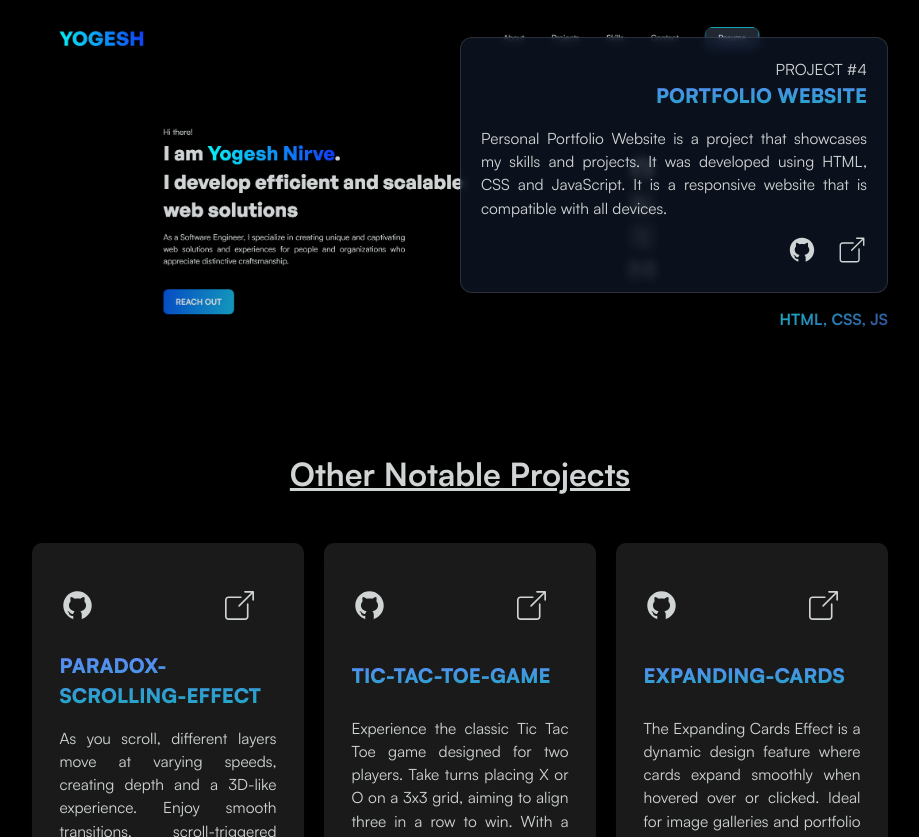
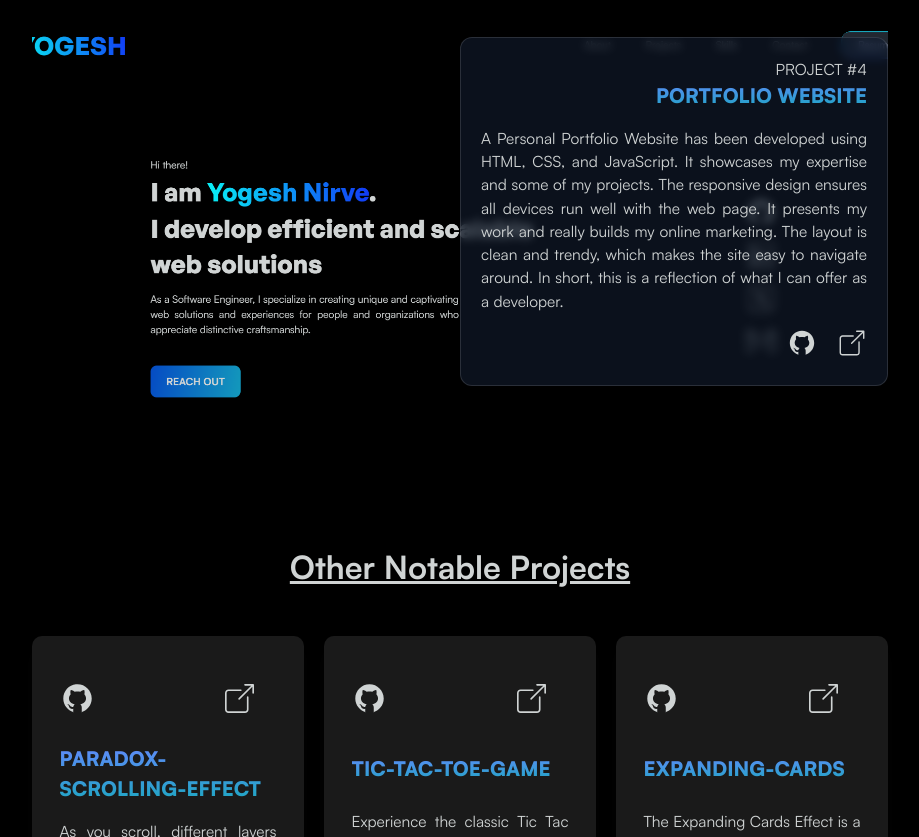
Before and after one commit to yogesh032003/Portfolio, a plain HTML site: page index.html in a window 1280 px wide. Shown: the part 3020-3857 px from the top of the page, without its empty margins (180-1099 px from the left). Drawn offline with Linux system fonts and the light colour scheme.

Commit message:
changes saved

```diff
--- a/index.html
+++ b/index.html
@@ -38,9 +38,6 @@
 
   <!-- Google Site Verification -->
   <meta name="google-site-verification" content="bdUtYP65pk_vlChKMlSjc2I7JTMHyfK3z_CXYCI-1ak" />
-
-
-
 
   <!-- site favicon link -->
   <link rel="apple-touch-icon" sizes="180x180" href="img/favicon/apple-touch-icon.png" />
@@ -394,9 +391,10 @@
             <span>Project #4</span>
             <h3>Portfolio Website</h3>
             <p style="text-align: justify">
-              Personal Portfolio Website is a project that showcases my skills
-              and projects. It was developed using HTML, CSS and JavaScript.
-              It is a responsive website that is compatible with all devices.
+              A Personal Portfolio Website has been developed using HTML, CSS, and JavaScript. It showcases my expertise
+              and some of my projects. The responsive design ensures all devices run well with the web page. It presents
+              my work and really builds my online marketing. The layout is clean and trendy, which makes the site easy
+              to navigate around. In short, this is a reflection of what I can offer as a developer.
             </p>
 
             <div class="project-links">
```
